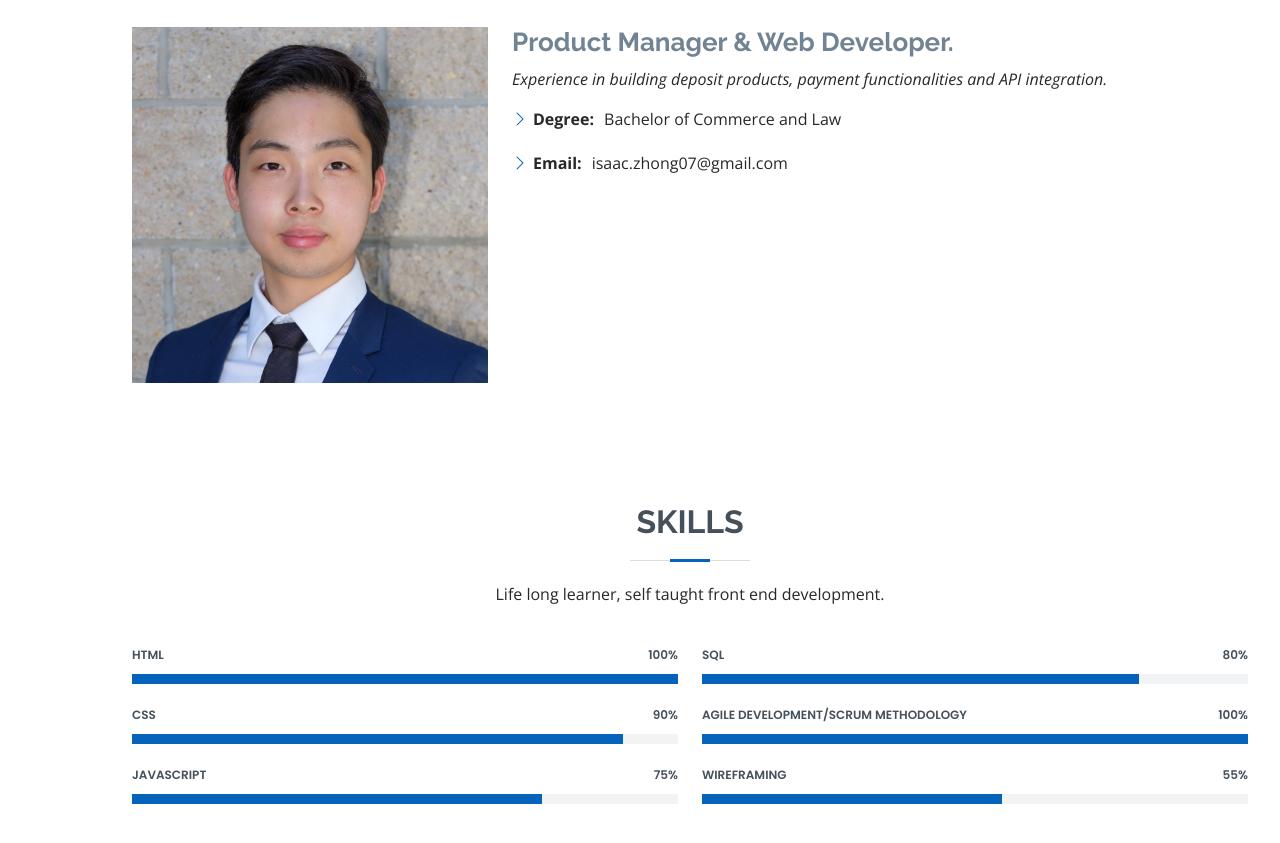
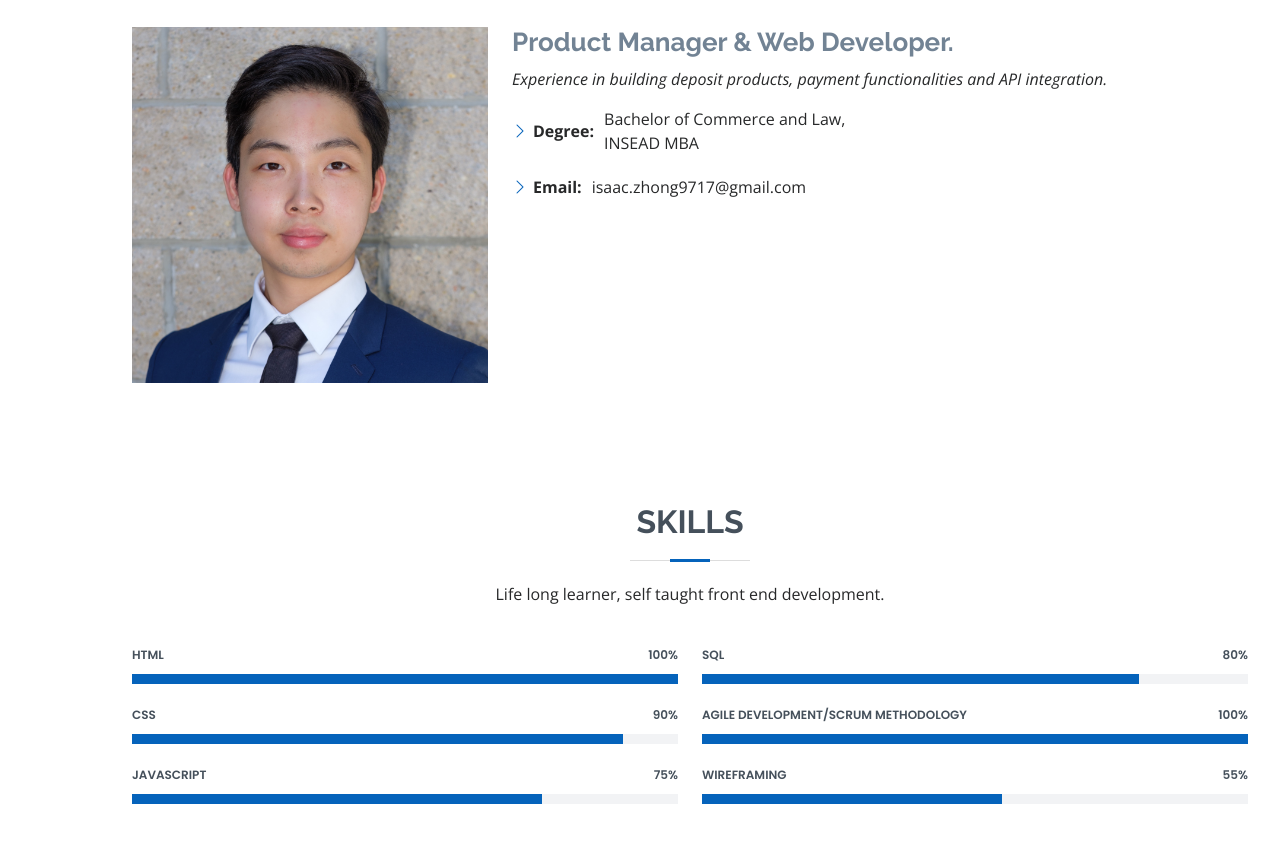
Before and after one commit to isaaczhong/isaaczhong.github.io, a plain HTML site: page index.html in a window 1280 px wide. Shown: the part 1013-1856 px from the top of the page. Drawn offline with nearby package versions, Linux system fonts and the light colour scheme.

Commit message:
July 2024

```diff
--- a/index.html
+++ b/index.html
@@ -88,8 +88,8 @@
             <div class="row">
               <div class="col-lg-6">
                 <ul>
-                  <li><i class="bi bi-chevron-right"></i> <strong>Degree:</strong> <span>Bachelor of Commerce and Law</span></li>
-                  <li><i class="bi bi-chevron-right"></i> <strong>Email:</strong> <span>isaac.zhong07@gmail.com</span></li>
+                  <li><i class="bi bi-chevron-right"></i> <strong>Degree:</strong> <span>Bachelor of Commerce and Law, INSEAD MBA</span></li>
+                  <li><i class="bi bi-chevron-right"></i> <strong>Email:</strong> <span>isaac.zhong9717@gmail.com</span></li>
                 </ul>
               </div>
             </div>
```
